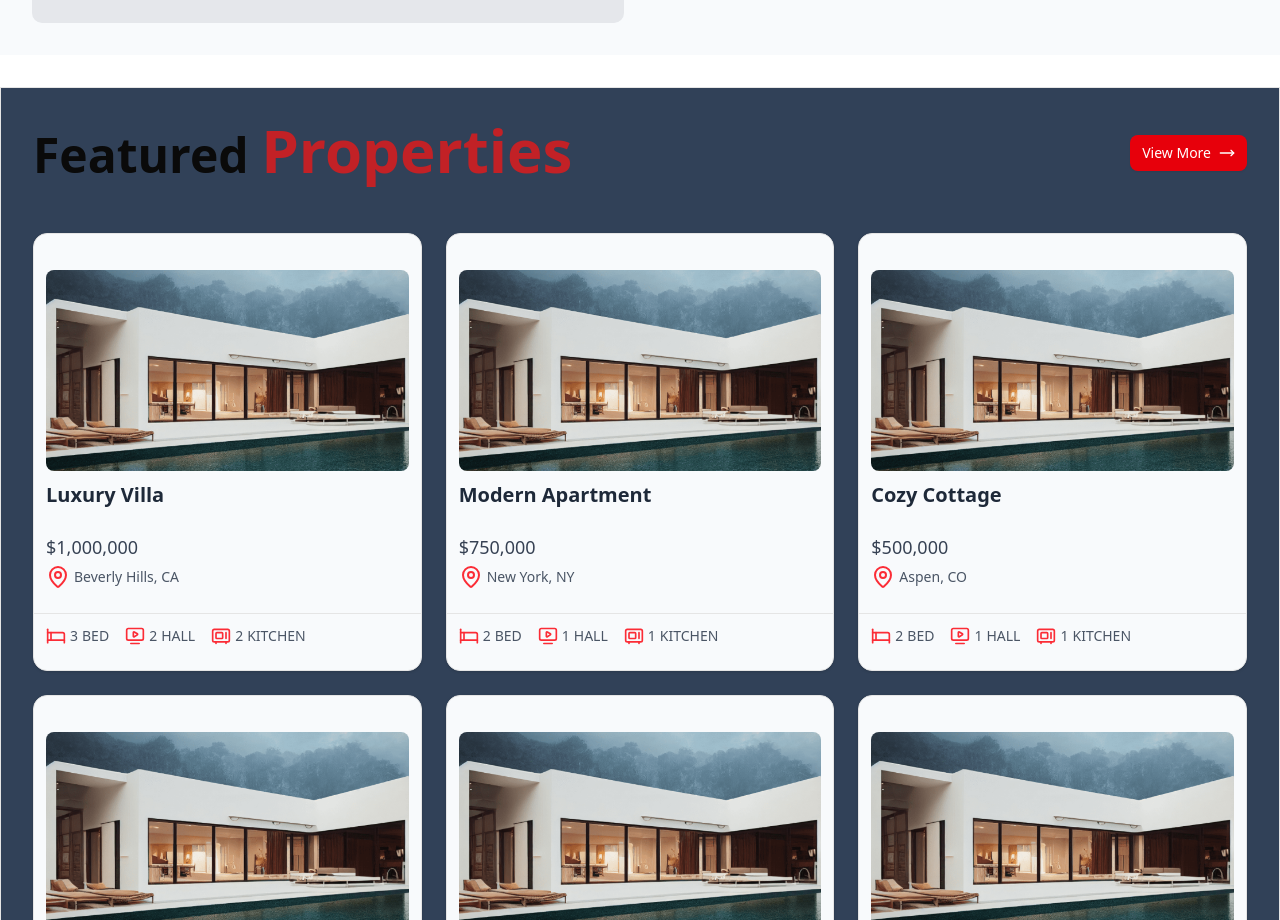
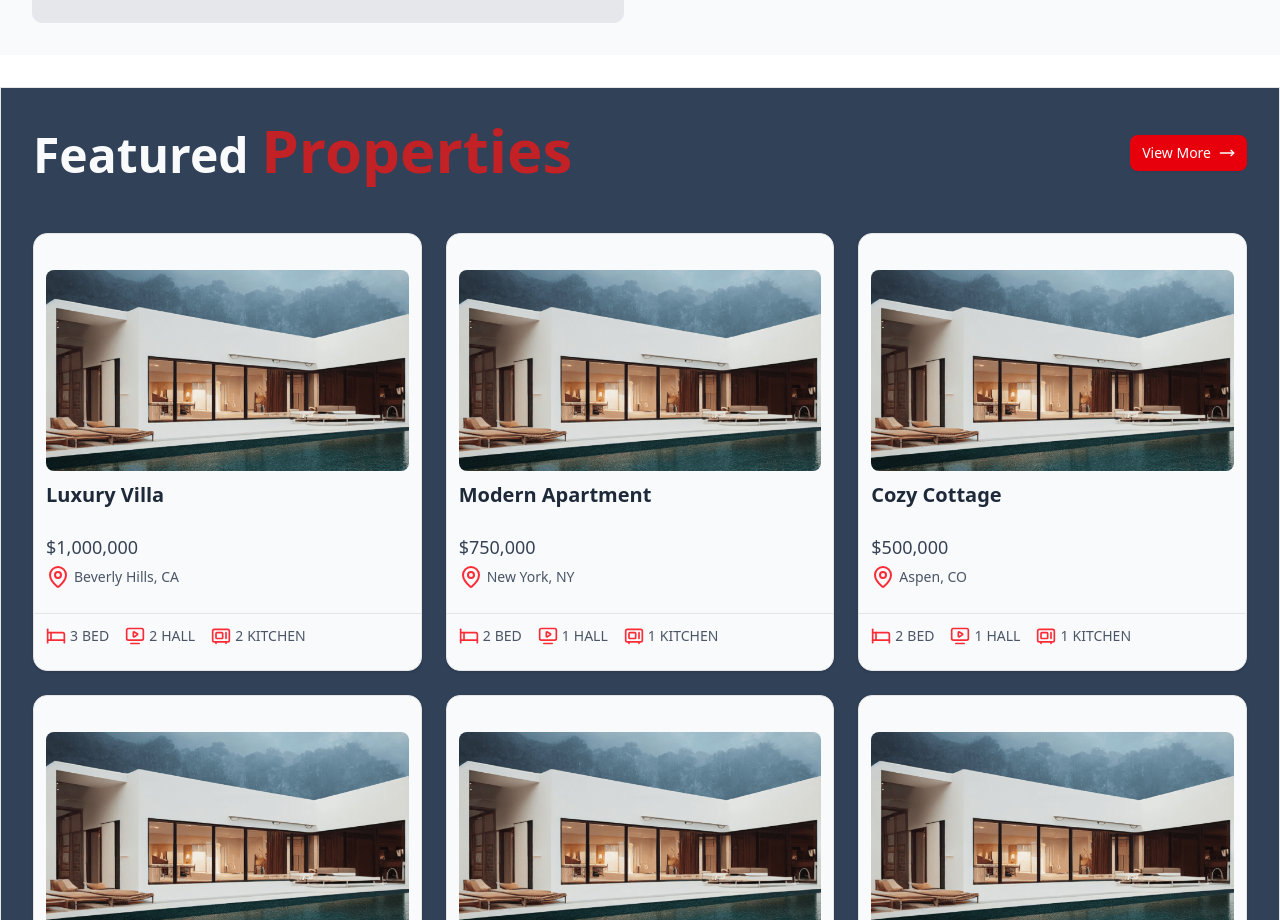
Before and after one commit to GauravKumawat2002/jaipur-aashray, a Next.js app: page / in a window 1280 px wide. Shown: the part 1080-2000 px from the top of the page. Built offline with nearby package versions, Linux system fonts and the light colour scheme.

Commit message:
Update PropertySection component to enhance SectionTitle styling for better visibility

```diff
--- a/components/custom/home/property-section.tsx
+++ b/components/custom/home/property-section.tsx
@@ -14,9 +14,9 @@ export default function PropertySection({
   return (
     <div className={cn("border bg-slate-700 p-8", className)}>
       <div className="mb-8 flex flex-col items-start justify-between gap-4 md:flex-row md:items-center lg:mb-12">
-        <SectionTitle title={sectionTitle} />
+        <SectionTitle title={sectionTitle} className="text-gray-50" />
         <Button
-            asChild
+          asChild
           className="rounded-md bg-red-600 px-6 py-2 text-white transition-colors hover:bg-red-700 focus:bg-red-700 focus:outline-none focus-visible:bg-red-700 focus-visible:outline-none"
         >
           <Link href={routes.properties} className="flex items-center gap-2">
```
